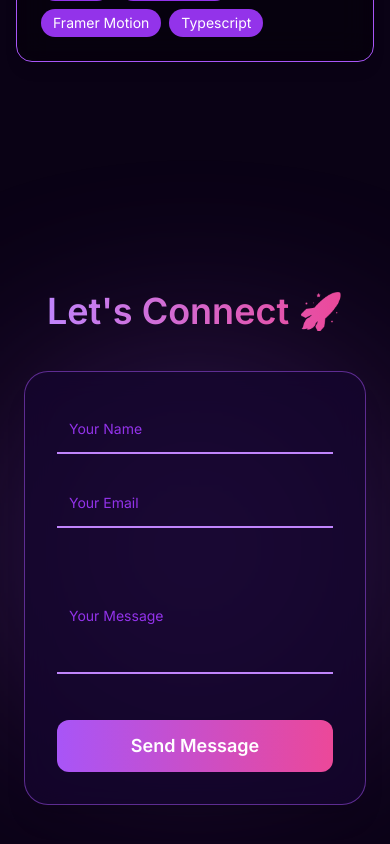
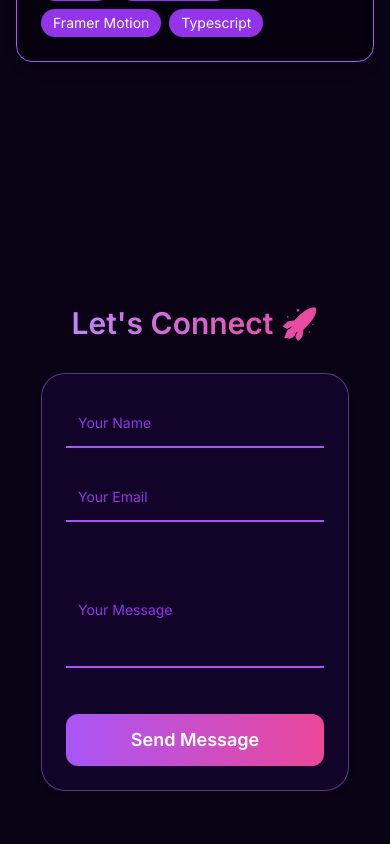
Before and after one commit to Priyanshu-96/Personal-Portfolio, a React (Vite) app in the folder portfolio-vite/: page / in a window 390 px wide. Shown: the part 3556-4400 px from the top of the page. Built offline with nearby package versions, Linux system fonts and the light colour scheme.

Commit message:
Optmized for Contact better readability and mainta inability

```diff
--- a/portfolio-vite/src/components/Contact.tsx
+++ b/portfolio-vite/src/components/Contact.tsx
@@ -40,28 +40,27 @@ const Contact = () => {
 
   const triggerConfetti = () => {
     confetti({
-      particleCount: 150,
-      spread: 70,
+      particleCount: 120,
+      spread: 60,
       origin: { y: 0.6 },
     });
   };
 
   return (
-    <section className="flex flex-col items-center justify-center min-h-screen px-6 relative">
+    <section className="relative w-full min-h-screen flex items-center justify-center  overflow-hidden px-4 py-16">
+      {/* Background Particles */}
       <ParticlesComponent />
-
-      {/* Background Glow */}
-      <div className="absolute w-72 h-72 bg-purple-500 blur-[120px] opacity-40 top-1/2 left-1/2 -translate-x-1/2 -translate-y-1/2"></div>
+      <section id="connect" className="bg-[#0a0215] text-white py-20 relative flex justify-center">
 
       {/* Main Content */}
       <motion.div
-        className="relative z-10 container mx-auto flex flex-col items-center"
-        initial={{ opacity: 0, scale: 0.95 }}
-        animate={{ opacity: 1, scale: 1 }}
+        className="relative z-10 container mx-auto flex flex-col items-center will-change-transform"
+        initial={{ opacity: 0 }}
+        animate={{ opacity: 1 }}
         transition={{ duration: 1, ease: "easeOut" }}
       >
         {/* Title */}
-        <h2 className="text-4xl md:text-5xl font-bold text-transparent bg-clip-text bg-gradient-to-r from-purple-400 to-pink-500 mb-10 text-center">
+        <h2 className="text-3xl md:text-5xl font-bold text-transparent bg-clip-text bg-gradient-to-r from-purple-400 to-pink-500 mb-8 text-center">
           Let's Connect 🚀
         </h2>
 
@@ -69,8 +68,8 @@ const Contact = () => {
         {!submitted ? (
           <motion.form
             onSubmit={handleSubmit}
-            className="relative bg-[#14062d]/80 backdrop-blur-lg border border-purple-500/50 rounded-3xl p-8 md:p-10 w-full max-w-md flex flex-col gap-6 shadow-xl transition-all duration-500 hover:shadow-purple-400/30"
-            initial={{ y: 30, opacity: 0 }}
+            className="relative bg-[#14062d]/80 backdrop-blur-md border border-purple-400/40 rounded-3xl p-6 md:p-8 w-full max-w-sm flex flex-col gap-6 shadow-md transition-all duration-500"
+            initial={{ y: 20, opacity: 0 }}
             animate={{ y: 0, opacity: 1 }}
             transition={{ duration: 0.8, ease: "easeOut" }}
           >
@@ -83,8 +82,8 @@ const Contact = () => {
                     name={field}
                     required
                     autoComplete="off"
-                    className="peer p-3 w-full bg-transparent text-white border-b-2 border-purple-500 focus:outline-none focus:border-pink-500 transition-all placeholder-shown:border-purple-400"
-                    placeholder=" "
+                    className="peer p-3 w-full bg-transparent text-white border-b-2 border-purple-500 focus:outline-none focus:border-pink-500 transition-all placeholder-transparent"
+                    placeholder={field === "name" ? "Your Name" : "Your Email"}
                   />
                 ) : (
                   <textarea
@@ -92,12 +91,12 @@ const Contact = () => {
                     required
                     rows={4}
                     autoComplete="off"
-                    className="peer p-3 w-full bg-transparent text-white border-b-2 border-purple-500 focus:outline-none focus:border-pink-500 transition-all placeholder-shown:border-purple-400 resize-none"
-                    placeholder=" "
+                    className="peer p-3 w-full bg-transparent text-white border-b-2 border-purple-500 focus:outline-none focus:border-pink-500 transition-all placeholder-transparent resize-none"
+                    placeholder="Your Message"
                   />
                 )}
                 <label
-                  className="absolute left-3 top-1/2 transform -translate-y-1/2 text-purple-400 text-sm transition-all peer-placeholder-shown:top-1/2 peer-placeholder-shown:text-purple-600 peer-focus:top-0 peer-focus:text-xs peer-focus:text-pink-400"
+                  className="absolute left-3 top-1/2 transform -translate-y-1/2 text-purple-400 text-sm transition-all peer-placeholder-shown:top-1/2 peer-placeholder-shown:text-purple-600 peer-focus:top-0 peer-focus:text-xs peer-focus:text-pink-400 peer-valid:top-0 peer-valid:text-xs peer-valid:text-pink-400"
                 >
                   {field === "name" ? "Your Name" : field === "email" ? "Your Email" : "Your Message"}
                 </label>
@@ -125,16 +124,16 @@ const Contact = () => {
           </motion.form>
         ) : (
           <motion.div
-            className="text-purple-400 text-3xl font-semibold text-center animate-bounce"
+            className="text-purple-400 text-2xl md:text-3xl font-semibold text-center mt-10"
             initial={{ opacity: 0 }}
             animate={{ opacity: 1 }}
             transition={{ duration: 1 }}
           >
-            🎉 Thank you for reaching out!
-            <br /> I'll connect with you soon 💬
+            🎉 Thank you for reaching out! I'll connect with you soon.
           </motion.div>
         )}
       </motion.div>
+      </section>
     </section>
   );
 };
--- a/portfolio-vite/src/components/Home.tsx
+++ b/portfolio-vite/src/components/Home.tsx
@@ -18,7 +18,7 @@ const Home = () => {
         <div className="flex justify-between items-center py-6 px-4 md:px-10">
           <h1 className="text-lg font-extrabold font-serif text-white">PRIYANSHU</h1>
           <div className="hidden md:flex space-x-8">
-            {["about", "projects", "contact"].map((item) => (
+            {["about", "projects", "connect"].map((item) => (
               <a
                 key={item}
                 href={`#${item}`}
@@ -42,7 +42,7 @@ const Home = () => {
             transition={{ duration: 0.3 }}
             className="md:hidden flex flex-col items-center py-6 space-y-6 bg-[#0a0215]"
           >
-            {["about", "projects", "contact"].map((item) => (
+            {["about", "projects", "connect"].map((item) => (
               <motion.a
                 key={item}
                 href={`#${item}`}
```
